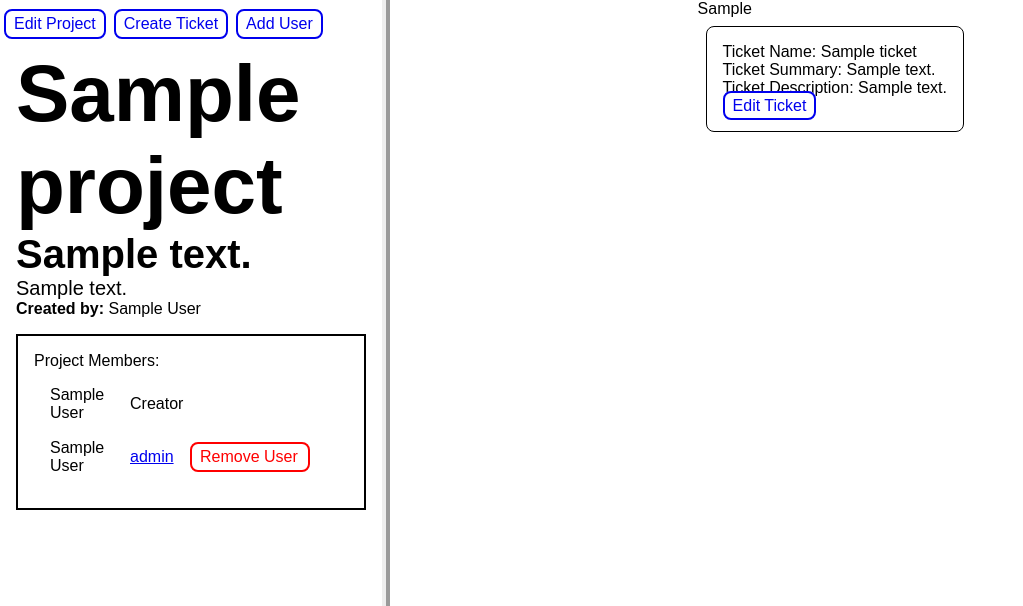
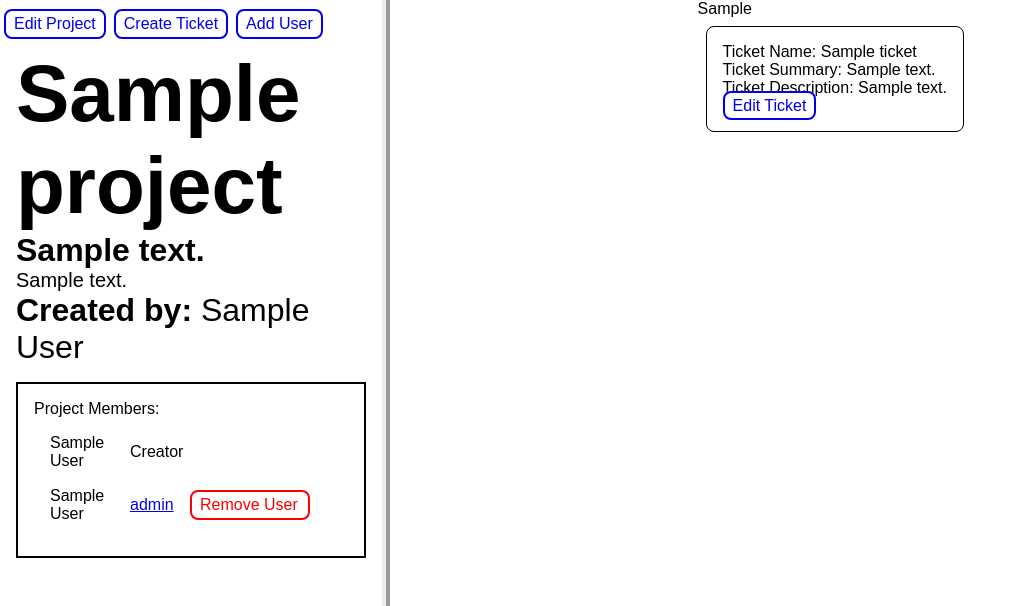
Before and after one commit to andrew-zabloudil/DevTick, a Flask app: page /project/1 in a window 1280 px wide. Shown: the part 64-670 px from the top of the page, without its empty margins (0-1023 px from the left). Run offline with Flask 2, Linux system fonts and the light colour scheme; a user stored in the database is signed in; tables that the repository leaves empty hold one stand-in row (values such as "Sample post"); some libraries are stand-ins or nearby versions.

Commit message:
Change font size of creator name & project summary

```diff
--- a/static/css/styles.css
+++ b/static/css/styles.css
@@ -94,7 +94,7 @@ body {
 
 .project-summary {
   font-weight: bold;
-  font-size: 2.5rem;
+  font-size: 2rem;
 }
 
 .project-desc {
@@ -103,7 +103,7 @@ body {
 
 .project-creator {
   font-weight: bold;
-  font-size: 1rem;
+  font-size: 2rem;
 }
 
 .project-creator span {
```
